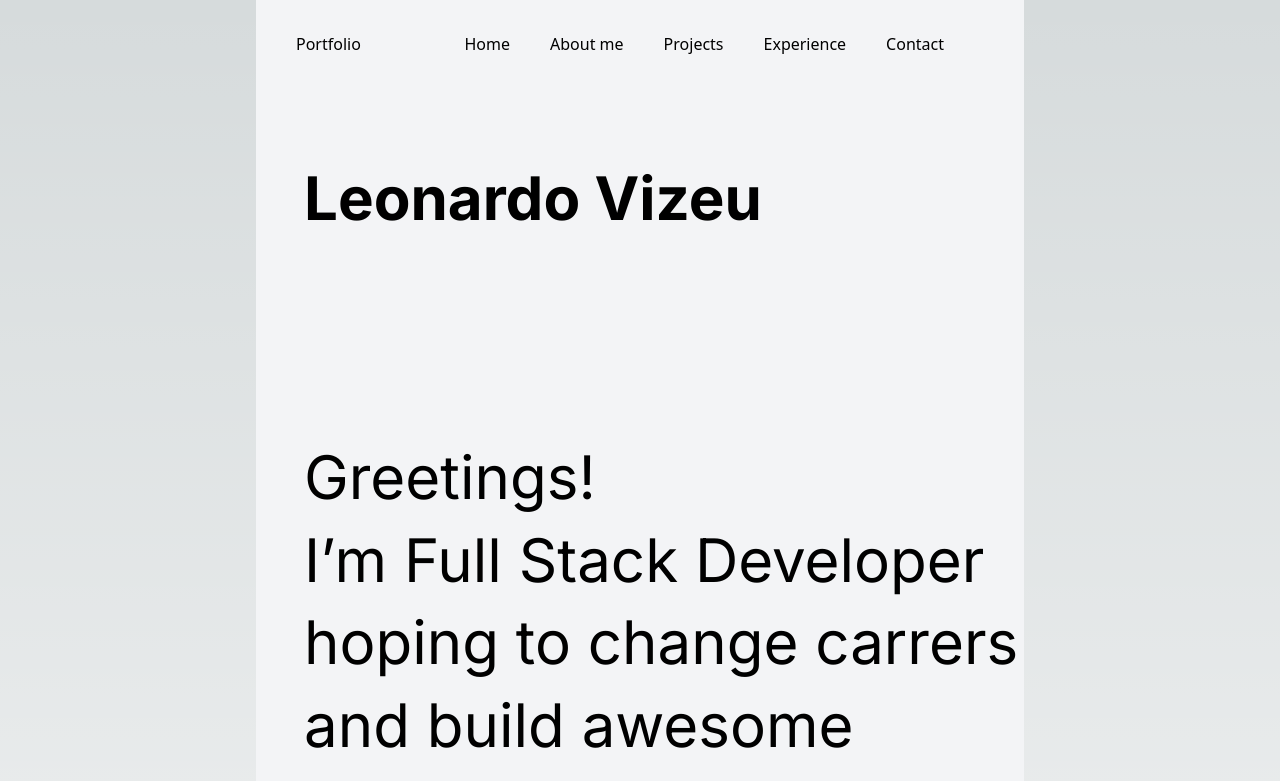
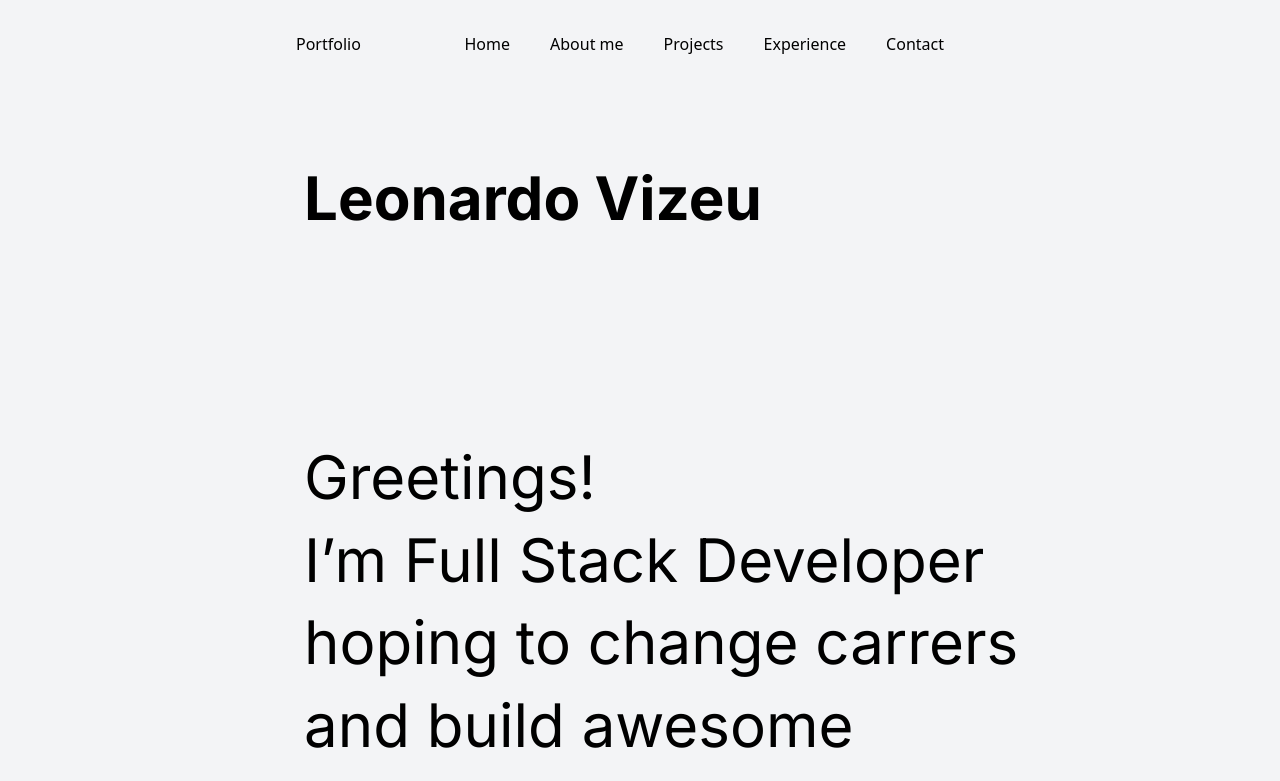
Before and after one commit to leovizeu/portfolio-vizeu, a Next.js app: page / in a window 1280 px wide. Shown: the top 781 px of the page. Built offline with nearby package versions, Linux system fonts and the light colour scheme.

Commit message:
fixed an margin error

```diff
--- a/src/app/page.tsx
+++ b/src/app/page.tsx
@@ -4,7 +4,7 @@ import Projects from './Components/Projects'
 
 export default function Home() {
   return (
-    <main className='bg-gray-100 mx-64'>
+    <main className='bg-gray-100 px-64'>
       <MyHeader/>
       <Hero/>
       <Projects />
```
